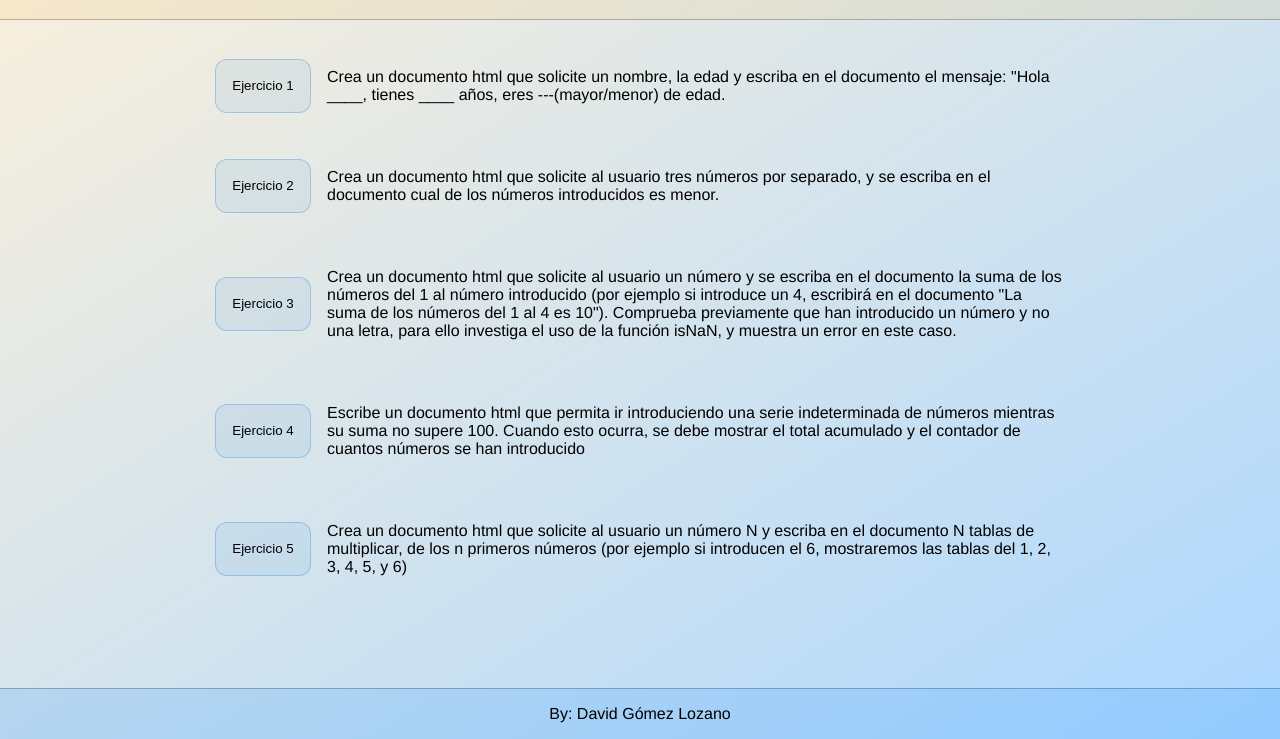
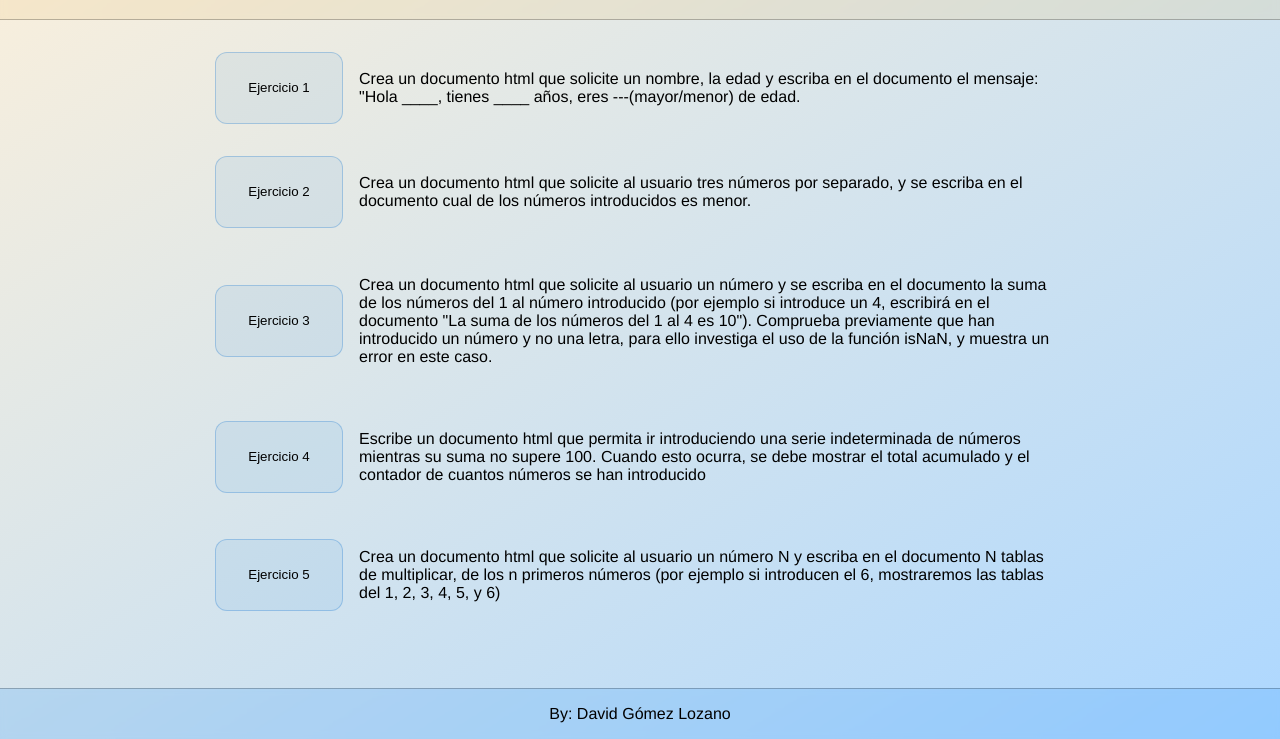
Before and after one commit to DavidGom1/DWEC-Tarea-RA2, a plain HTML site: page index.html in a window 1280 px wide. Shown: the part 61-800 px from the top of the page. Drawn offline with Linux system fonts and the light colour scheme.

Commit message:
Refactor ejercicio1.html and index.html for consistent button styling; update styles.css for improved layout and design

```diff
--- a/index.html
+++ b/index.html
@@ -13,23 +13,23 @@
     <main>
         <div class="listExercises">
                 <label onclick="window.location.href='ejercicio1.html'" class="exerciseLabel">
-                    <button title="Ver ejercicio 1" class="exerciseButton">Ejercicio 1</button>
+                    <button title="Ver ejercicio 1" class="button">Ejercicio 1</button>
                     <p class="PButton">Crea un documento html que solicite un nombre, la edad y escriba en el documento el mensaje: "Hola ____, tienes ____ años, eres ---(mayor/menor) de edad.</p>
                 </label>
                 <label onclick="window.location.href='ejercicio2.html'" class="exerciseLabel">
-                    <button title="Ver ejercicio 1" class="exerciseButton">Ejercicio 2</button>
+                    <button title="Ver ejercicio 1" class="button">Ejercicio 2</button>
                     <p class="PButton">Crea un documento html que solicite al usuario tres números por separado, y se escriba en el documento cual de los números introducidos es menor.</p>
                 </label>
                 <label onclick="window.location.href='ejercicio3.html'" class="exerciseLabel">
-                    <button title="Ver ejercicio 1" class="exerciseButton">Ejercicio 3</button>
+                    <button title="Ver ejercicio 1" class="button">Ejercicio 3</button>
                     <p class="PButton">Crea un documento html que solicite al usuario un número y se escriba en el documento la suma de los números del 1 al número introducido (por ejemplo si introduce un 4, escribirá en el documento "La suma de los números del 1 al 4 es 10"). Comprueba previamente que han introducido un número y no una letra, para ello investiga el uso de la función isNaN, y muestra un error en este caso.</p>
                 </label>
                 <label onclick="window.location.href='ejercicio4.html'" class="exerciseLabel">
-                    <button title="Ver ejercicio 1" class="exerciseButton">Ejercicio 4</button>
+                    <button title="Ver ejercicio 1" class="button">Ejercicio 4</button>
                     <p class="PButton">Escribe un documento html que permita ir introduciendo una serie indeterminada de números mientras su suma no supere 100. Cuando esto ocurra, se debe mostrar el total acumulado y el contador de cuantos números se han introducido</p>
                 </label>
                 <label onclick="window.location.href='ejercicio5.html'" class="exerciseLabel">
-                    <button title="Ver ejercicio 1" class="exerciseButton">Ejercicio 5</button>
+                    <button title="Ver ejercicio 1" class="button">Ejercicio 5</button>
                     <p class="PButton">Crea un documento html que solicite al usuario un número N y escriba en el documento N tablas de multiplicar, de los n primeros números (por ejemplo si introducen el 6, mostraremos las tablas del 1, 2, 3, 4, 5, y 6)</p>
                 </label>
         </div>
--- a/styles.css
+++ b/styles.css
@@ -3,8 +3,9 @@ html{
         linear-gradient(to bottom right,
                         rgba(235, 185, 93, 0.219),
                         rgba(0, 132, 255, 0.322));
-    height: 100%;
+    height: 100vh;
     font-family:  Helvetica, sans-serif;
+    background-attachment: fixed;
 }
 
 header{
@@ -12,14 +13,17 @@ header{
     color: rgba(0, 0, 0, 0.699);
     background-color: rgba(235, 185, 93, 0.150);
     border-bottom: solid 1px  rgba(0, 0, 0, 0.247);
-
+    position: sticky;
+    top: 0;
+    z-index: 10;
+    -webkit-backdrop-filter: blur(3px);
+    backdrop-filter: blur(3px);
 }
 
 body{
     display: flex;
     flex-direction: column;
     min-height: 100vh;
-    overflow: hidden;
     padding: 0;
     margin: 0;
 }
@@ -44,8 +48,9 @@ main{
     gap: 1rem;
 }
 
-.exerciseButton{
-    min-width: 6rem;
+.button{
+    width: 8rem;
+    min-width: 8rem;
     aspect-ratio: 16 / 9;
     background-color: rgba(24, 119, 207, 0.075);
     border: solid 1px rgba(24, 119, 207, 0.295);
@@ -53,7 +58,7 @@ main{
     transition: transform 0.2s ease;
 }
 
-.exerciseButton:hover{
+.button:hover{
     transform: scale(1.05);
 }
 
@@ -61,4 +66,9 @@ footer{
     background-color: rgba(0, 132, 255, 0.151);
     text-align: center;
     border-top: solid 1px  rgba(0, 0, 0, 0.247);
+    position: sticky;
+    bottom: 0;
+    z-index: 10;
+    -webkit-backdrop-filter: blur(3px);
+    backdrop-filter: blur(3px);
 }
```
Also changed, not shown: ejercicio1.html (+5 -2 lines).
